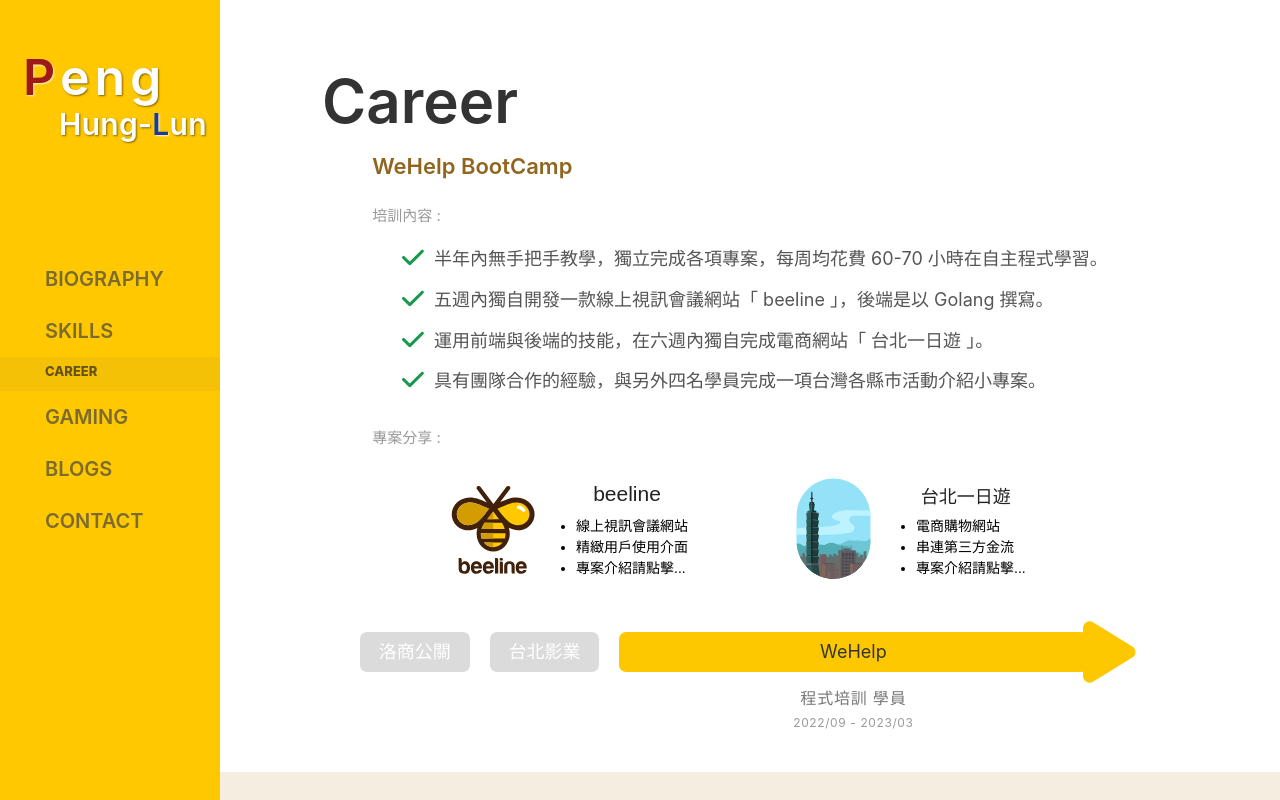
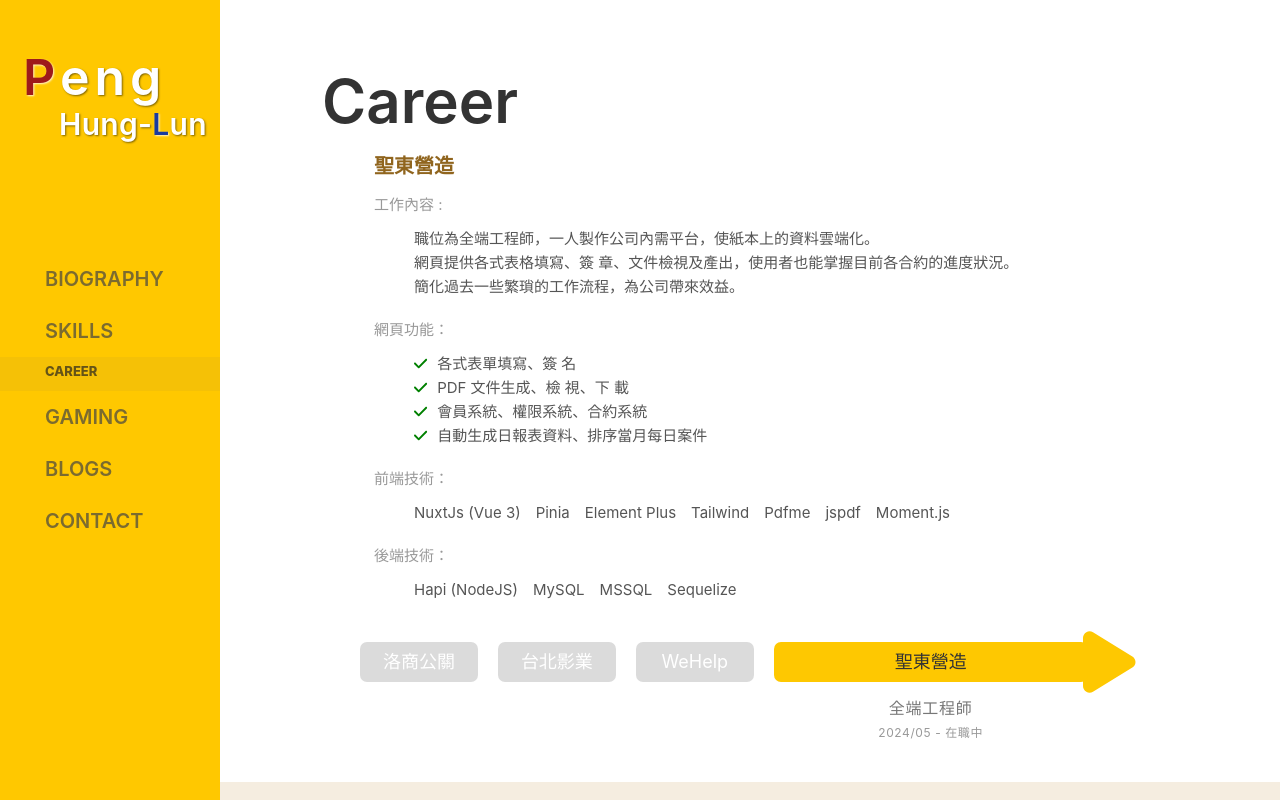
Before and after one commit to Ben10225/MyWeb, a Vue app: page /career in a window 1280 px wide. Built offline with nearby package versions, Linux system fonts and the light colour scheme; no server answers; a web font is replaced by a local one; what vue-plyr would draw is missing.

Commit message:
fix career

```diff
--- a/src/components/CareerComps/CareerInfoBlockComp.vue
+++ b/src/components/CareerComps/CareerInfoBlockComp.vue
@@ -3,6 +3,7 @@
 import CareerWehelpBeeline from "./CareerWehelpBeelineComp.vue";
 import CareerWehelpTaipei from "./CareerWehelpTaipeiComp.vue";
 import CareerPreviousJob from "./CareerPreviousJobComp.vue";
+import CareerSaintDong from "./CareerSaintDong.vue";
 import { useCheckInProjPage } from "../../stores/projStore";
 import { ref, computed, watch } from "vue";
 
@@ -12,7 +13,7 @@
 });
 const store = useCheckInProjPage();
 const projId = ref(-1);
-const now = ref("Wehelp");
+const now = ref("SaintDong");
 const reset = ref(0);
 const emit = defineEmits(["projFalse"]);
 
@@ -99,6 +100,9 @@
         :wehelp-go-left="wehelpGoLeft"
         @change-proj="getEmits"
       />
+    </div>
+    <div class="part" v-show="now === 'SaintDong'">
+      <CareerSaintDong :job="3" class="zIndex10" :reset="reset" />
     </div>
   </div>
 </template>
--- a/src/components/CareerComps/CareerLineBlockComp.vue
+++ b/src/components/CareerComps/CareerLineBlockComp.vue
@@ -5,21 +5,26 @@
 const store = useCheckInProjPage();
 const emit = defineEmits(["changeJob", "projLeave"]);
 const ct = ref(0);
-const now = ref(2);
+const now = ref(3);
 const arrowColor = ref(true);
 const flex = ref([
   {
-    value: 2,
+    value: 1,
     bgColor: "#dbdbdb",
     txtColor: "#fff",
   },
   {
-    value: 2,
+    value: 1,
     bgColor: "#dbdbdb",
     txtColor: "#fff",
   },
   {
-    value: 2,
+    value: 1,
+    bgColor: "#dbdbdb",
+    txtColor: "#fff",
+  },
+  {
+    value: 3,
     bgColor: "#FEC801",
     txtColor: "#333",
   },
@@ -43,6 +48,12 @@
     firm: "WeHelp",
     tenure: "2022/09 - 2023/03",
     position: "程式培訓 學員",
+  },
+  {
+    id: ct.value++,
+    firm: "聖東營造",
+    tenure: "2024/05 - 在職中",
+    position: "全端工程師",
   },
 ]);
 
@@ -71,8 +82,14 @@
     case 2:
       flex.value[previous] = flex.value[id];
       flex.value[2] = clickedValue;
+      arrowColor.value = false;
+      emit("changeJob", "Wehelp");
+      break;
+    case 3:
+      flex.value[previous] = flex.value[id];
+      flex.value[3] = clickedValue;
       arrowColor.value = true;
-      emit("changeJob", "Wehelp");
+      emit("changeJob", "SaintDong");
       break;
   }
 };
@@ -81,15 +98,15 @@
   return arrowColor.value ? "#FEC801" : "#dbdbdb";
 });
 
-setTimeout(() => {
-  flex.value.forEach((item, i) => {
-    if (i !== 2) {
-      item.value = 1;
-    } else {
-      item.value = 5;
-    }
-  });
-}, 50);
+// setTimeout(() => {
+//   flex.value.forEach((item, i) => {
+//     if (i !== flex.value.length) {
+//       item.value = 1;
+//     } else {
+//       item.value = 5;
+//     }
+//   });
+// }, 50);
 </script>
 
 <template>
@@ -119,7 +136,7 @@
         :icon="['fas', 'play']"
         class="ic"
         :style="{ color: arrowColorHandler }"
-        @click="clickHandler(2)"
+        @click="clickHandler(3)"
       />
     </div>
   </div>
@@ -234,5 +251,9 @@
   .work-block {
     margin-bottom: 50px;
   }
+
+  .firm {
+    font-size: 15px;
+  }
 }
 </style>
--- /dev/null
+++ b/src/components/CareerComps/CareerSaintDong.vue
@@ -0,0 +1,246 @@
+<script setup>
+import { ref, computed, watchEffect } from "vue";
+import { useJobsData } from "../../stores/jobStore";
+import { useWindowSize } from "@vueuse/core";
+
+const store = useJobsData();
+
+const { width } = useWindowSize();
+
+const props = defineProps({
+  job: Number,
+  reset: Boolean,
+});
+
+const pageCount = ref(1);
+
+const txts = ref([
+  "各式表單填寫、簽 名",
+  "PDF 文件生成、檢 視、下 載",
+  "會員系統、權限系統、合約系統",
+  "自動生成日報表資料、排序當月每日案件",
+]);
+
+const resetLinksCount = () => {
+  pageCount.value = 1;
+};
+
+watchEffect(() => {
+  if (props.reset) {
+    resetLinksCount();
+  }
+  // if (width.value > 850) {
+  //   pageMax.value = Math.ceil(store.jobs[props.job].urls.length / 2);
+  //   clickGap.value = 2;
+  //   clickDistacne.value = 660;
+  // } else {
+  //   pageMax.value = store.jobs[props.job].urls.length;
+  //   clickGap.value = 1;
+  //   clickDistacne.value = 330;
+  // }
+});
+</script>
+
+<template>
+  <div class="previous-firm-wrapper">
+    <div class="block">
+      <h3 style="margin-bottom: 12px">聖東營造</h3>
+      <h4>工作內容 :</h4>
+      <div>
+        <p style="display: block">
+          職位為全端工程師，一人製作公司內需平台，使紙本上的資料雲端化。
+        </p>
+        <p style="display: block">
+          網頁提供各式表格填寫、簽
+          章、文件檢視及產出，使用者也能掌握目前各合約的進度狀況。
+        </p>
+        <p>簡化過去一些繁瑣的工作流程，為公司帶來效益。</p>
+      </div>
+
+      <h4 style="margin-top: 19px">網頁功能：</h4>
+      <div v-for="txt in txts" style="color: black">
+        <font-awesome-icon
+          :icon="['fas', 'check']"
+          class="ic-check"
+          style="color: green; margin-right: 10px"
+        />
+        <p>{{ txt }}</p>
+      </div>
+      <h4 style="margin-top: 19px">前端技術：</h4>
+      <p style="display: block">
+        NuxtJs (Vue 3)&emsp;Pinia&emsp;Element
+        Plus&emsp;Tailwind&emsp;Pdfme&emsp;jspdf&emsp;Moment.js
+      </p>
+      <h4 style="margin-top: 19px">後端技術：</h4>
+      <p style="display: block">
+        Hapi (NodeJS)&emsp;MySQL&emsp;MSSQL&emsp;Sequelize
+      </p>
+    </div>
+  </div>
+</template>
+
+<style scoped>
+.block {
+  width: 680px;
+  padding: 0 30px;
+  position: relative;
+  left: -26px;
+}
+.content-info {
+  margin-bottom: 30px;
+  margin-left: 10px;
+}
+.content-info li {
+  list-style-type: none;
+  font-size: 18px;
+  margin-bottom: 10px;
+}
+p {
+  display: inline;
+  color: #555;
+}
+h3 {
+  font-size: 20px;
+  color: #90651e;
+  font-weight: 700;
+  margin-bottom: 20px;
+  position: relative;
+  left: -40px;
+  top: 1px;
+}
+h4 {
+  color: #999;
+  font-weight: 400;
+  font-size: 15px;
+  margin-bottom: 10px;
+  position: relative;
+  left: -40px;
+}
+.projects {
+  position: relative;
+  margin-top: 20px;
+}
+.ic-clapperboard {
+  color: #545454;
+  font-size: 18px;
+  position: relative;
+  top: -1px;
+  left: -4px;
+  margin-right: 10px;
+}
+.videos-block {
+  display: flex;
+  justify-content: center;
+}
+.video-wrapper {
+  width: 621px;
+  overflow: hidden;
+  position: relative;
+}
+.ic-arrow {
+  position: absolute;
+  color: #ededed;
+  font-size: 60px;
+  bottom: 95px;
+  cursor: pointer;
+  pointer-events: none;
+  transition: 0.4s;
+}
+.arrow-right {
+  right: -30px;
+}
+.arrow-left {
+  left: -30px;
+}
+.arrow-can-click {
+  color: #929292;
+  pointer-events: auto;
+}
+.videos {
+  width: 1360px;
+  height: 200px;
+  display: flex;
+  justify-content: start;
+  align-items: center;
+  flex-direction: row;
+  gap: 40px;
+  /* background-color: blue; */
+  transform: translateX(0);
+  transition: 1s;
+}
+.videos-next-page {
+  transform: translateX(-660px);
+}
+.yt-link {
+  width: 290px;
+  height: 165px;
+}
+.page {
+  font-size: 16px;
+  color: #555;
+  position: relative;
+  display: flex;
+  justify-content: center;
+  top: -5px;
+}
+.dash {
+  margin: 0 5px;
+}
+@media (max-width: 1000px) {
+  .content-info li {
+    font-size: 16px;
+  }
+  .ic-clapperboard {
+    font-size: 16px;
+  }
+}
+@media (max-width: 850px) {
+  .content-info li {
+    width: 350px;
+  }
+  .previous-firm-wrapper {
+    width: 80%;
+    display: flex;
+    justify-content: start;
+  }
+  .video-wrapper {
+    width: 290px;
+  }
+  .arrow-right {
+    right: 10px;
+  }
+  .arrow-left {
+    left: 10px;
+  }
+}
+@media (max-width: 600px) {
+  .firm-block {
+    padding: 0px;
+    left: -20px;
+  }
+  .content-info li {
+    margin-left: -5px;
+    width: 105%;
+  }
+  h3,
+  h4 {
+    left: 0;
+  }
+  .videos-block {
+    position: relative;
+    justify-content: start;
+    transform: scale(0.9);
+    left: 5px;
+  }
+  .arrow-right {
+    left: 290px;
+    font-size: 45px;
+    z-index: 5;
+  }
+  .arrow-left {
+    left: -12px;
+    font-size: 45px;
+    z-index: 5;
+  }
+}
+</style>
--- a/src/components/CareerComps/CareerWehelpComp.vue
+++ b/src/components/CareerComps/CareerWehelpComp.vue
@@ -47,7 +47,7 @@
       </ul>
       <h4>專案分享 :</h4>
       <div class="projects beeline-height">
-        <CareerWehelpProjComp @change-proj="getEmits" />
+        <CareerWehelpProjComp style="height: 137px" @change-proj="getEmits" />
       </div>
     </div>
   </div>
--- a/src/stores/dataStore.js
+++ b/src/stores/dataStore.js
@@ -46,27 +46,27 @@
       color: "#d36141",
       titleFirst: "F",
       titleBehind: "rontend",
-      skills: ["Vue 3", "React", "TypeScript", "WebRTC", "RWD"],
+      skills: [
+        "NuxtJs (Vue3)",
+        "NextJs (React)",
+        "TypeScript",
+        "Element Plus",
+        "Material UI",
+      ],
     },
     {
       id: counter.value++,
       color: "#e28a53",
       titleFirst: "B",
       titleBehind: "ackend",
-      skills: [
-        "Go (Gin)",
-        "Python (Flask)",
-        "RESTful API",
-        "Socket.IO",
-        "Unit Test",
-      ],
+      skills: ["NodeJs (Hapi)", "Go (Gin)", "RESTful API", "Socket.IO"],
     },
     {
       id: counter.value++,
       color: "#F3C67B",
       titleFirst: "D",
       titleBehind: "ataBase",
-      skills: ["MySQL", "Redis", "MongoDB", "Gorm (go)", "Firebase"],
+      skills: ["MySQL", "MSSQL", "Firebase", "MongoDB", "Sequelize"],
     },
     {
       id: counter.value++,
@@ -80,7 +80,7 @@
       color: "#4379AB",
       titleFirst: "D",
       titleBehind: "evOps",
-      skills: ["Amazon Web Services", "GitHub Actions", "Kubernetes"],
+      skills: ["Amazon Web Services", "GitHub Actions"],
     },
     {
       id: counter.value++,
--- a/src/views/BlogsView.vue
+++ b/src/views/BlogsView.vue
@@ -2,7 +2,7 @@
 import BlogComp from "../components/BlogsComps/BlogComp.vue";
 import ButtonsComp from "../components/BlogsComps/ButtonsComp.vue";
 import EditorComp from "../components/BlogsComps/EditorComp.vue";
-import { computed, ref, onMounted, watchEffect } from "vue";
+import { computed, ref, onMounted } from "vue";
 import { db } from "@/firebase";
 import {
   getDocs,
--- a/src/views/CareerView.vue
+++ b/src/views/CareerView.vue
@@ -3,7 +3,7 @@
 import CareerInfoBlock from "../components/CareerComps/CareerInfoBlockComp.vue";
 
 import { ref } from "vue";
-const job = ref("Wehelp");
+const job = ref("SaintDong");
 const projLeave = ref(false);
 
 const changeNow = (nowJob) => {
```
